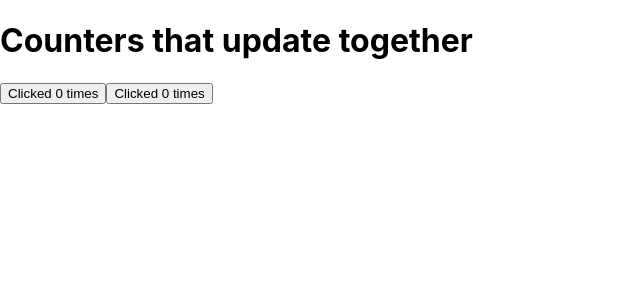
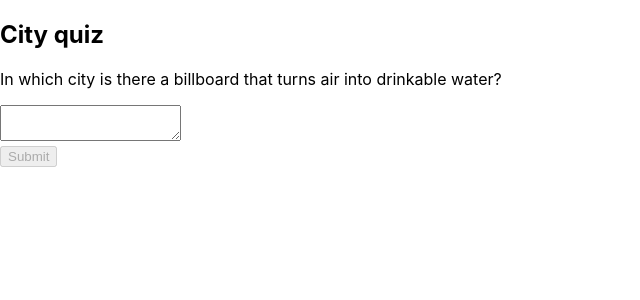
Before and after one commit to KendiN/react-intro, a React (Create React App) app: page / in a window 1280 px wide. Shown: the top 300 px of the page, without its empty margins (0-640 px from the left). Built offline with nearby package versions, Linux system fonts and the light colour scheme.

Commit message:
feat: reacting to input with state

```diff
--- a/src/App.js
+++ b/src/App.js
@@ -117,7 +117,7 @@
       Clicked {count} times
   </button>
  );
-} */
+}
 
 //counters that update together
 import { useState } from 'react';
@@ -144,4 +144,75 @@
       Clicked {count} times
     </button>
   );
+}*/
+
+//Managing State - reacting to input with state
+import { useState } from 'react';
+
+export default function Form() {
+  const [answer, SetAnswer] = useState('');
+  const [error, SetError] = useState(null);
+  const [status, SetStatus] = useState('typing');
+
+  if (status === 'success'){
+    return <h1>That's right!</h1>
+  }
+
+  async function handleSubmit(e) {
+    e.preventDefault();
+    SetStatus('submitting');
+    try {
+      await submitForm(answer);
+      SetStatus('success');
+    } catch (err) {
+      SetStatus('typing');
+      SetError(err);
+    }
+  }
+
+  function handleTextareaChange(e) {
+    SetAnswer(e.target.value);
+  }
+
+  return (
+    <>
+    <h2>City quiz</h2>
+    <p>
+        In which city is there a billboard that turns air into drinkable water?
+      </p>
+      <form onSubmit={handleSubmit}>
+        <textarea
+          value={answer}
+          onChange={handleTextareaChange}
+          disabled={status === 'submitting'}
+        />
+        <br />
+        <button disabled={
+          answer.length === 0 ||
+          status === 'submitting'
+        }>
+          Submit
+        </button>
+        {error !==null &&
+        <p className='Error'>
+          {error.message}
+        </p>
+        }
+      </form>
+    </>
+  );
 }
+
+function submitForm(answer) {
+  //pretend it's hitting the network.
+  return new Promise((resolve, reject) => {
+    setTimeout(() => {
+      let shouldError = answer.toLowerCase() !== 'lima'
+      if (shouldError) {
+        reject(new Error('Good guess but a wrong answer. Try again!'));
+      } else {
+        resolve();
+      }
+    },1500);
+  });
+}
```
